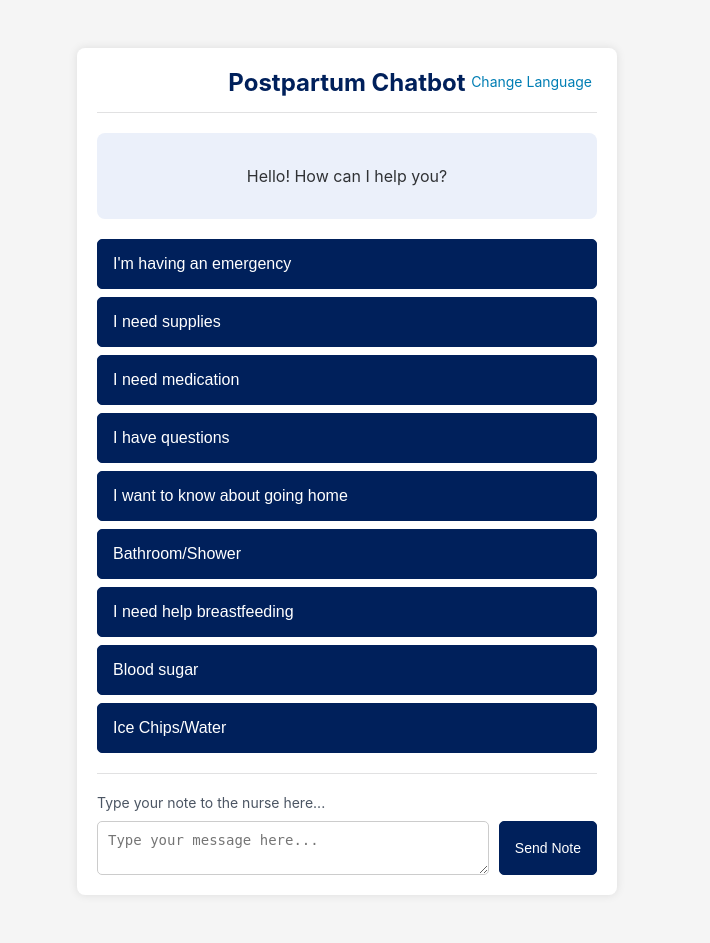
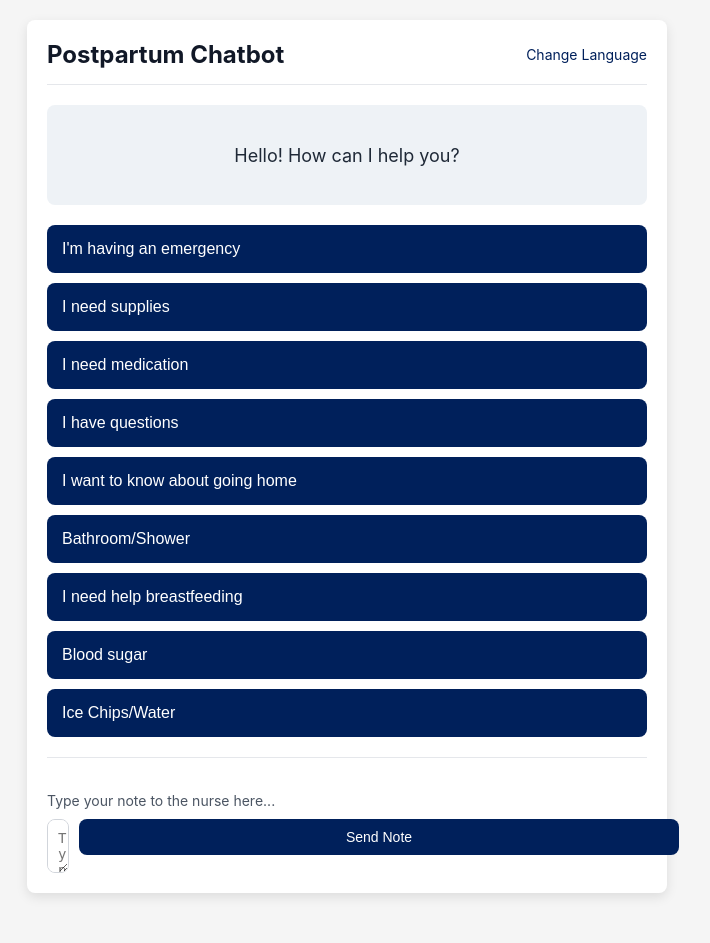
Before and after one commit to calllightproject/chatbot, a Flask app: page /chat in a window 1280 px wide. Shown: the whole page, without its empty margins (293-1003 px from the left). After the commit the page ends 897 px from the top, so only its background shows below. Run offline with Flask 3, Linux system fonts and the light colour scheme.

Commit message:
Update chat.html

```diff
--- a/templates/chat.html
+++ b/templates/chat.html
@@ -13,140 +13,132 @@
             --white: #ffffff;
         }
         body {
-            font-family: -apple-system, BlinkMacSystemFont, "Segoe UI", Roboto, Helvetica, Arial, sans-serif, "Apple Color Emoji", "Segoe UI Emoji", "Segoe UI Symbol";
+            font-family: -apple-system, BlinkMacSystemFont, "Segoe UI", Roboto, Helvetica, Arial, sans-serif;
+            margin: 0;
             padding: 20px;
             background-color: var(--light-gray-background);
-            color: var(--neutral-gray-text);
         }
-        .chat-box {
-            max-width: 500px;
-            margin: 20px auto;
-            background: var(--white);
+        .container {
+            max-width: 600px;
+            margin: auto;
+            background: white;
             padding: 20px;
             border-radius: 8px;
-            box-shadow: 0 0 10px rgba(0,0,0,0.1);
+            box-shadow: 0 4px 12px rgba(0,0,0,0.1);
         }
         .header {
-            position: relative;
-            text-align: center;
+            display: flex;
+            justify-content: space-between;
+            align-items: center;
             padding-bottom: 15px;
-            border-bottom: 1px solid #e1e1e2;
+            border-bottom: 1px solid #e5e7eb;
             margin-bottom: 20px;
         }
-        .header h2 {
+        .header h1 {
+            font-size: 24px;
+            font-weight: bold;
+            color: #111827;
+            margin: 0;
+        }
+        .header a {
+            font-size: 14px;
             color: var(--core-blue);
-            margin: 0;
-            font-size: 24px;
+            text-decoration: none;
         }
-        .language-link {
-            position: absolute;
-            top: 5px;
-            right: 5px;
-            text-decoration: none;
-            color: var(--accent-blue);
-            font-size: 14px;
+        .header a:hover {
+            text-decoration: underline;
         }
-        .bot-reply {
-            background-color: #ebf0fa;
-            padding: 15px;
+        .reply-box {
             margin-bottom: 20px;
+            padding: 20px;
+            background-color: #eef2f6;
             border-radius: 8px;
-            line-height: 1.5;
-            text-align: center;
-            min-height: 50px;
+            min-height: 60px;
             display: flex;
             align-items: center;
             justify-content: center;
+            text-align: center;
+            font-size: 18px;
+            color: #1f2937;
         }
-        .options button {
-            display: block;
+        .options-container {
+            display: flex;
+            flex-direction: column;
+            gap: 10px;
+        }
+        .options-container button, .note-form button {
             width: 100%;
-            box-sizing: border-box;
-            margin: 8px 0;
             padding: 15px;
-            border: 1px solid var(--core-blue);
-            border-radius: 5px;
+            font-size: 16px;
+            border: none;
+            border-radius: 8px;
             background-color: var(--core-blue);
-            color: var(--white);
+            color: white;
             cursor: pointer;
-            font-size: 16px;
+            transition: background-color 0.2s;
             text-align: left;
-            transition: background-color 0.3s;
         }
-        .options button:hover, .options button:focus {
-            background-color: #093582;
+        .options-container button:hover, .note-form button:hover {
+            background-color: #004a7c;
         }
         .note-section {
-            border-top: 1px solid #e1e1e2;
+            margin-top: 20px;
+            border-top: 1px solid #e5e7eb;
             padding-top: 20px;
-            margin-top: 20px;
         }
         .note-label {
-            display: block;
-            margin-bottom: 10px;
             font-size: 14px;
             color: #4b5563;
+            margin-bottom: 10px;
         }
         .note-form {
             display: flex;
             gap: 10px;
+            align-items: flex-start;
         }
         .note-form textarea {
             flex-grow: 1;
-            border-radius: 5px;
-            border: 1px solid #ccc;
             padding: 10px;
             font-size: 14px;
+            border-radius: 8px;
+            border: 1px solid #d1d5db;
+            box-sizing: border-box;
+            resize: vertical;
         }
         .note-form button {
             flex-shrink: 0;
+            text-align: center;
             padding: 10px 15px;
-            border: 1px solid var(--core-blue);
-            border-radius: 5px;
-            background-color: var(--core-blue);
-            color: var(--white);
-            cursor: pointer;
             font-size: 14px;
-            transition: background-color 0.3s;
-        }
-        .note-form button:hover {
-            background-color: #093582;
         }
     </style>
 </head>
 <body>
-    <div class="chat-box">
+    <div class="container">
         <div class="header">
-            <h2>Postpartum Chatbot</h2>
-            <a href="{{ url_for('reset_language') }}" class="language-link" aria-label="Change selected language">Change Language</a>
+            <h1>Postpartum Chatbot</h1>
+            <a href="{{ url_for('reset_language') }}">Change Language</a>
         </div>
 
-        <!-- ACCESSIBILITY: aria-live tells screen readers to announce changes automatically -->
-        <div class="bot-reply" role="status" aria-live="polite">
+        <div class="reply-box">
             <p>{{ reply }}</p>
         </div>
 
-        <div class="options">
+        <div class="options-container">
             <form method="POST" action="{{ url_for('handle_chat') }}" style="display: contents;">
                 {% for option in options %}
-                    <!-- ACCESSIBILITY: aria-label gives a clear description for each button -->
-                    <button type="submit" name="user_input" value="{{ option }}" aria-label="Select option: {{ option }}">
-                        {{ option }}
-                    </button>
+                    <button type="submit" name="user_input" value="{{ option }}">{{ option }}</button>
                 {% endfor %}
             </form>
         </div>
 
         <div class="note-section">
-            <form method="POST" action="{{ url_for('handle_chat') }}">
+            <p class="note-label">{{ button_data.get('custom_note_placeholder', 'Or send a custom note to your nurse:') }}</p>
+            <!-- THIS IS THE FIX: This form now correctly sends the 'action=send_note' signal -->
+            <form method="POST" action="{{ url_for('handle_chat') }}" class="note-form">
                 <input type="hidden" name="action" value="send_note">
-                <label for="custom_note" class="note-label">{{ button_data.get('custom_note_placeholder', 'Or send a custom note to your nurse:') }}</label>
-                <div class="note-form">
-                    <!-- ACCESSIBILITY: aria-label describes the text area -->
-                    <textarea id="custom_note" name="custom_note" rows="2" placeholder="Type your message here..." aria-label="Custom note text area"></textarea>
-                    <!-- ACCESSIBILITY: aria-label describes the send button -->
-                    <button type="submit" aria-label="Send custom note">{{ button_data.get('send_note_button', 'Send Note') }}</button>
-                </div>
+                <textarea id="custom_note" name="custom_note" rows="2" placeholder="Type your message here..."></textarea>
+                <button type="submit">{{ button_data.get('send_note_button', 'Send Note') }}</button>
             </form>
         </div>
     </div>
```
